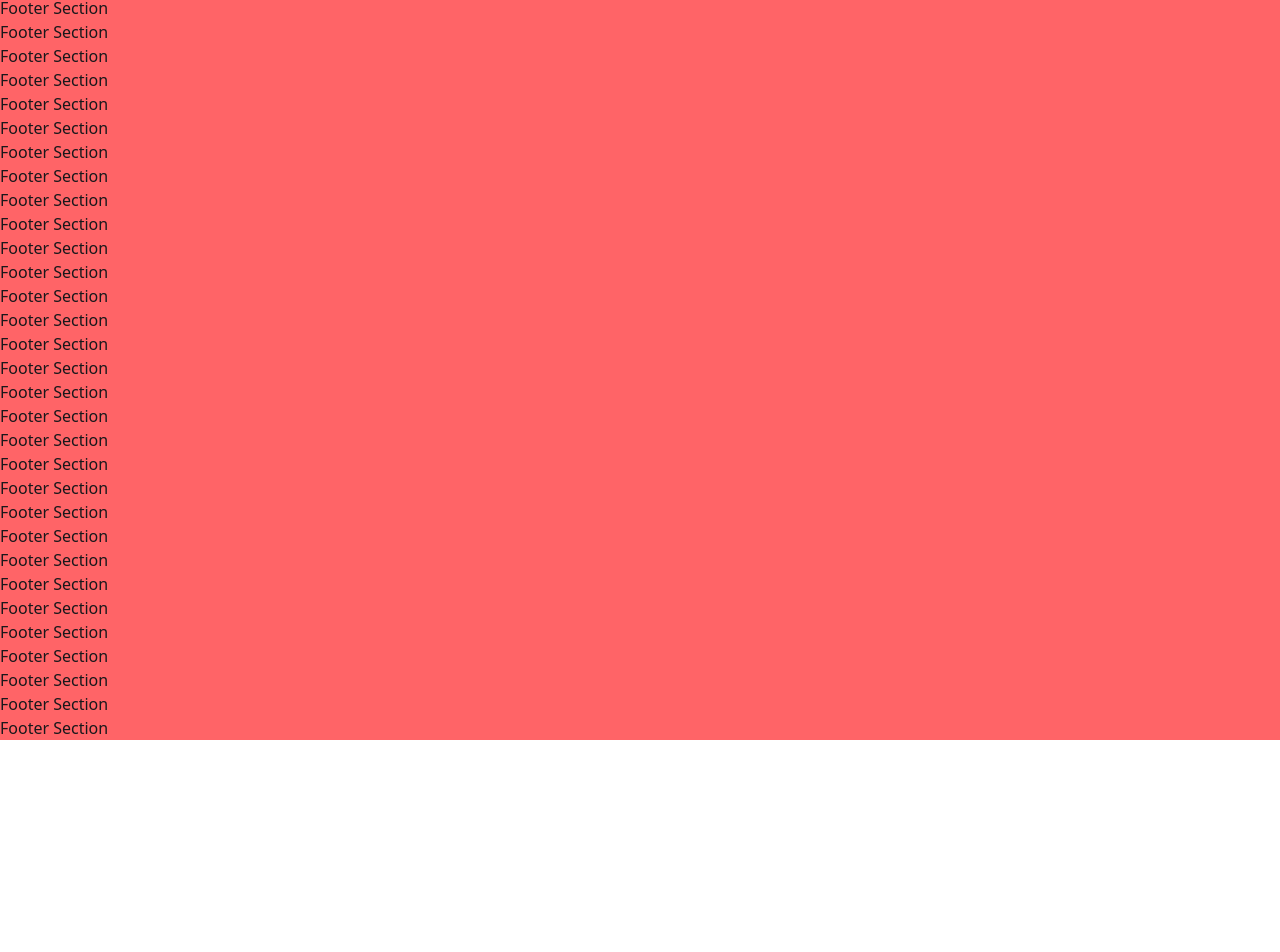
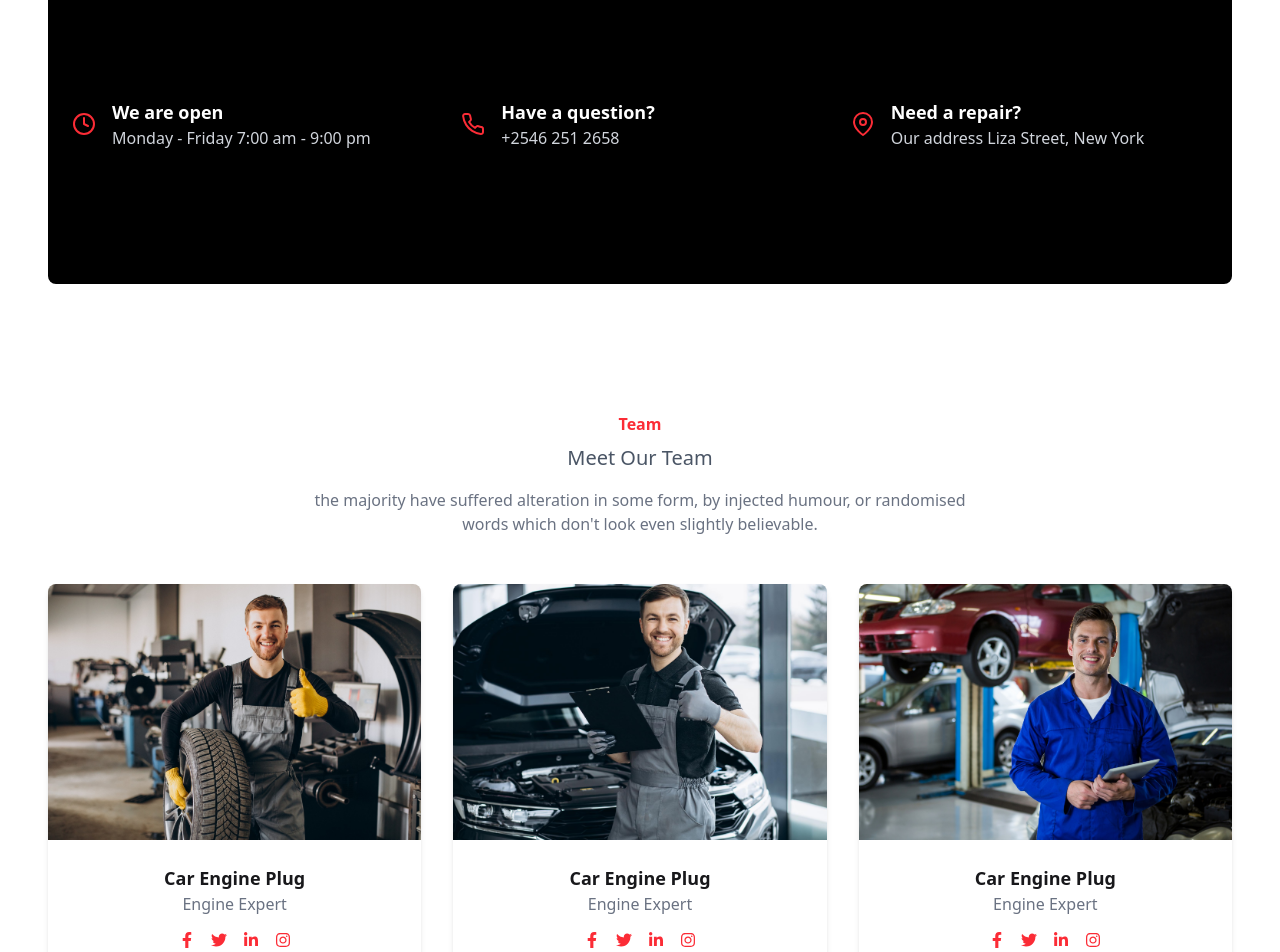
Before and after one commit to developerTamanna/ecommerce-site, a Next.js app: page / in a window 1280 px wide. Shown: the part 2340-3292 px from the top of the page. Before the commit the page ends 3080 px from the top, so only its background shows below. Built offline with nearby package versions, Linux system fonts and the light colour scheme.

Commit message:
team section

```diff
--- /dev/null
+++ b/src/app/components/InfoSection/InfoSection.jsx
@@ -0,0 +1,39 @@
+import { FiClock, FiMapPin, FiPhone } from 'react-icons/fi';
+
+const InfoSection = () => {
+  const infoData = [
+    {
+      icon: <FiClock className="text-red-500 text-2xl" />,
+      title: 'We are open',
+      text: 'Monday - Friday 7:00 am - 9:00 pm',
+    },
+    {
+      icon: <FiPhone className="text-red-500 text-2xl" />,
+      title: 'Have a question?',
+      text: '+2546 251 2658',
+    },
+    {
+      icon: <FiMapPin className="text-red-500 text-2xl" />,
+      title: 'Need a repair?',
+      text: 'Our address Liza Street, New York',
+    },
+  ];
+
+  return (
+    <section className="py-16 px-6 md:px-12">
+      <div className="bg-black grid grid-cols-1 md:grid-cols-3 gap-8 p-6 rounded-lg  h-80">
+        {infoData.map((item, index) => (
+          <div key={index} className="flex items-center space-x-4">
+            <div className="flex-shrink-0">{item.icon}</div>
+            <div className="text-white">
+              <h4 className="font-semibold text-lg">{item.title}</h4>
+              <p className="text-gray-300">{item.text}</p>
+            </div>
+          </div>
+        ))}
+      </div>
+    </section>
+  );
+};
+
+export default InfoSection;
--- /dev/null
+++ b/src/app/components/TeamSection/TeamSection.jsx
@@ -0,0 +1,66 @@
+import {
+  FaFacebookF,
+  FaInstagram,
+  FaLinkedinIn,
+  FaTwitter,
+} from 'react-icons/fa';
+
+const teamData = [
+  {
+    img: '/assets/images/team/1.jpg',
+    name: 'Car Engine Plug',
+    role: 'Engine Expert',
+  },
+  {
+    img: '/assets/images/team/2.jpg',
+    name: 'Car Engine Plug',
+    role: 'Engine Expert',
+  },
+  {
+    img: '/assets/images/team/3.jpg',
+    name: 'Car Engine Plug',
+    role: 'Engine Expert',
+  },
+];
+
+const TeamSection = () => {
+  return (
+    <section className="py-16 px-6 md:px-12">
+      <div className="max-w-7xl mx-auto text-center mb-12">
+        <h2 className="text-red-500 font-semibold mb-2">Team</h2>
+        <h3 className="text-xl text-gray-600 mb-4">Meet Our Team</h3>
+        <p className="text-gray-500 max-w-2xl mx-auto">
+          the majority have suffered alteration in some form, by injected
+          humour, or randomised words which don't look even slightly believable.
+        </p>
+      </div>
+
+      <div className="max-w-7xl mx-auto grid grid-cols-1 md:grid-cols-3 gap-8">
+        {teamData.map((member, index) => (
+          <div
+            key={index}
+            className="bg-white rounded-lg shadow-md overflow-hidden text-center"
+          >
+            <img
+              src={member.img}
+              alt={member.name}
+              className="w-full h-64 object-cover"
+            />
+            <div className="p-6">
+              <h4 className="font-semibold text-lg">{member.name}</h4>
+              <p className="text-gray-500 mb-4">{member.role}</p>
+              <div className="flex justify-center space-x-4">
+                <FaFacebookF className="text-red-500 hover:text-red-700 cursor-pointer" />
+                <FaTwitter className="text-red-500 hover:text-red-700 cursor-pointer" />
+                <FaLinkedinIn className="text-red-500 hover:text-red-700 cursor-pointer" />
+                <FaInstagram className="text-red-500 hover:text-red-700 cursor-pointer" />
+              </div>
+            </div>
+          </div>
+        ))}
+      </div>
+    </section>
+  );
+};
+
+export default TeamSection;
--- a/src/app/page.js
+++ b/src/app/page.js
@@ -1,6 +1,8 @@
 import AboutUs from './components/AboutUs/AboutUs';
 import Banner from './components/Banner/Banner';
+import InfoSection from './components/InfoSection/InfoSection';
 import ServicesSection from './components/ServicesSection/ServicesSection';
+import TeamSection from './components/TeamSection/TeamSection';
 
 export default function Home() {
   return (
@@ -14,6 +16,12 @@ export default function Home() {
       <div className="">
         <ServicesSection></ServicesSection>
       </div>
+      <div>
+        <InfoSection></InfoSection>
+      </div>
+      <div>
+        <TeamSection></TeamSection>
+      </div>
     </section>
   );
 }
```
